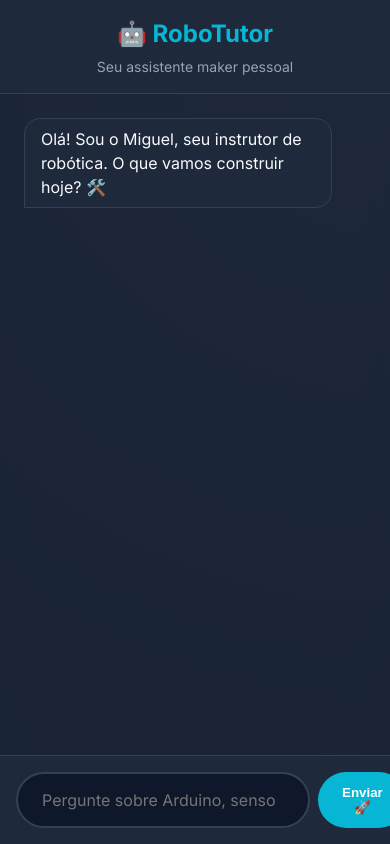
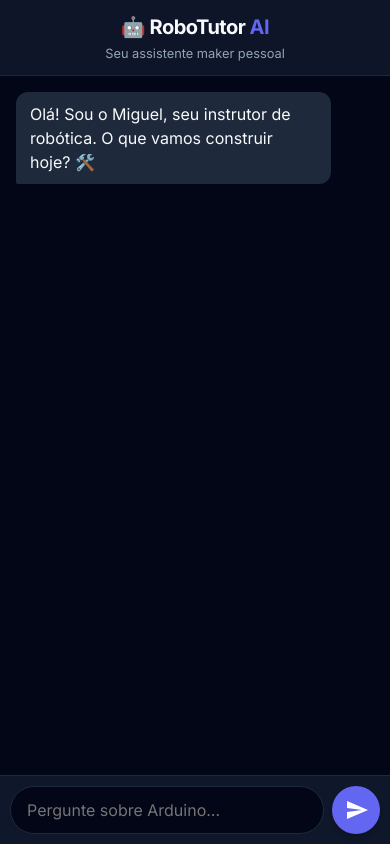
Before and after one commit to MiguelFAraujo/RoboTutor, a Flask app: page / in a window 390 px wide. Run offline with Flask 3, Linux system fonts and the light colour scheme.

Commit message:
UI Redesign: Mobile First & Deep Indigo Theme

```diff
--- a/static/style.css
+++ b/static/style.css
@@ -2,38 +2,37 @@
 /*                                 1. Variables                               */
 /* -------------------------------------------------------------------------- */
 :root {
-    /* Colors */
-    --color-bg-primary: #0f172a;
-    /* Deep dark blue (Slate 900) */
-    --color-bg-secondary: #1e293b;
-    /* Lighter dark blue (Slate 800) */
-    --color-bg-tertiary: #334155;
-    /* Interactive elements (Slate 700) */
+    /* Colors - Deep Indigo Theme */
+    --color-bg-primary: #020617;
+    /* Slate 950 */
+    --color-bg-secondary: #0f172a;
+    /* Slate 900 */
+    --color-bg-tertiary: #1e293b;
+    /* Slate 800 */
 
-    --color-primary: #06b6d4;
-    /* Cyan 500 (Arduino-like) */
-    --color-primary-hover: #0891b2;
-    /* Cyan 600 */
+    --color-primary: #6366f1;
+    /* Indigo 500 */
+    --color-primary-hover: #4f46e5;
+    /* Indigo 600 */
 
     --color-text-main: #f8fafc;
     /* Slate 50 */
     --color-text-muted: #94a3b8;
     /* Slate 400 */
 
-    --color-user-msg-bg: #0e7490;
-    /* Cyan 700 */
+    --color-user-msg-bg: #4f46e5;
+    /* Indigo 600 */
     --color-bot-msg-bg: #1e293b;
     /* Slate 800 */
 
-    --color-border: #334155;
-    /* Slate 700 */
+    --color-border: #1e293b;
+    /* Slate 800 */
 
     /* Spacing */
     --space-xs: 0.25rem;
     --space-sm: 0.5rem;
     --space-md: 1rem;
     --space-lg: 1.5rem;
-    --space-xl: 2rem;
 
     /* Shadows */
     --shadow-sm: 0 1px 2px 0 rgb(0 0 0 / 0.05);
@@ -57,6 +56,8 @@
 *::before,
 *::after {
     box-sizing: border-box;
+    -webkit-tap-highlight-color: transparent;
+    /* Remove blue tap highlight on mobile */
 }
 
 body {
@@ -66,6 +67,12 @@ body {
     color: var(--color-text-main);
     line-height: 1.5;
     -webkit-font-smoothing: antialiased;
+    height: 100vh;
+    /* Fallback */
+    height: 100dvh;
+    /* Dynamic viewport height for mobile */
+    overflow: hidden;
+    /* Prevent body scroll */
 }
 
 /* -------------------------------------------------------------------------- */
@@ -75,52 +82,68 @@ body {
     display: flex;
     justify-content: center;
     align-items: center;
-    /* Center vertically on large screens */
-    min-height: 100vh;
-    padding: var(--space-md);
-    background: radial-gradient(circle at top right, #1e293b 0%, #0f172a 100%);
+    height: 100%;
+    width: 100%;
+    background: radial-gradient(circle at top center, #1e1b4b 0%, #020617 100%);
 }
 
 .chat-interface {
     width: 100%;
-    max-width: 900px;
-    height: 90vh;
-    /* Fixed height relative to viewport */
-    background-color: rgba(30, 41, 59, 0.7);
-    /* Translucent */
-    backdrop-filter: blur(10px);
-    border: 1px solid var(--color-border);
-    border-radius: var(--radius-lg);
-    box-shadow: var(--shadow-lg);
+    height: 100%;
+    background-color: var(--color-bg-primary);
     display: flex;
     flex-direction: column;
     overflow: hidden;
+    position: relative;
 }
 
-/* Mobile adjustments handled in media queries */
+/* Desktop Styles */
+@media (min-width: 768px) {
+    .app-container {
+        padding: var(--space-md);
+    }
+
+    .chat-interface {
+        max-width: 900px;
+        height: 90vh;
+        border-radius: var(--radius-lg);
+        border: 1px solid var(--color-border);
+        box-shadow: var(--shadow-lg);
+        background-color: rgba(15, 23, 42, 0.8);
+        /* Translucent on desktop */
+        backdrop-filter: blur(12px);
+    }
+}
 
 /* -------------------------------------------------------------------------- */
 /*                                4. Header                                   */
 /* -------------------------------------------------------------------------- */
 .chat-header {
-    padding: var(--space-lg);
-    background-color: var(--color-bg-secondary);
+    padding: var(--space-md);
+    background-color: rgba(15, 23, 42, 0.95);
     border-bottom: 1px solid var(--color-border);
     text-align: center;
     flex-shrink: 0;
+    backdrop-filter: blur(5px);
+    z-index: 10;
 }
 
 .chat-header h1 {
     margin: 0;
-    font-size: 1.5rem;
+    font-size: 1.25rem;
     font-weight: 700;
+    color: var(--color-text-main);
+    letter-spacing: -0.025em;
+}
+
+.chat-header h1 span {
     color: var(--color-primary);
 }
 
 .chat-header p {
-    margin: var(--space-xs) 0 0;
+    margin: 2px 0 0;
     color: var(--color-text-muted);
-    font-size: 0.875rem;
+    font-size: 0.8rem;
 }
 
 /* -------------------------------------------------------------------------- */
@@ -129,24 +152,41 @@ body {
 .chat-messages {
     flex: 1;
     overflow-y: auto;
-    padding: var(--space-lg);
+    padding: var(--space-md);
     display: flex;
     flex-direction: column;
     gap: var(--space-md);
     scroll-behavior: smooth;
+    -webkit-overflow-scrolling: touch;
+    /* Momentum scroll on iOS */
+}
+
+/* Scrollbar styling */
+.chat-messages::-webkit-scrollbar {
+    width: 6px;
+}
+
+.chat-messages::-webkit-scrollbar-track {
+    background: transparent;
+}
+
+.chat-messages::-webkit-scrollbar-thumb {
+    background-color: var(--color-bg-tertiary);
+    border-radius: var(--radius-full);
 }
 
 .message {
-    max-width: 85%;
-    padding: var(--space-md) var(--space-lg);
-    border-radius: var(--radius-lg);
-    font-size: 1rem;
-    animation: fadeIn 0.3s ease-out;
+    max-width: 88%;
+    padding: 12px 16px;
+    border-radius: 12px;
+    /* iOS-like bubble radius */
+    font-size: 0.95rem;
+    animation: slideIn 0.3s cubic-bezier(0.25, 1, 0.5, 1);
     position: relative;
     word-wrap: break-word;
 }
 
-@keyframes fadeIn {
+@keyframes slideIn {
     from {
         opacity: 0;
         transform: translateY(10px);
@@ -161,44 +201,39 @@ body {
 .message.bot {
     background-color: var(--color-bot-msg-bg);
     align-self: flex-start;
-    border-bottom-left-radius: 0;
-    border: 1px solid var(--color-border);
+    border-bottom-left-radius: 2px;
+    color: var(--color-text-main);
 }
 
 .message.user {
     background-color: var(--color-user-msg-bg);
     align-self: flex-end;
-    border-bottom-right-radius: 0;
+    border-bottom-right-radius: 2px;
     color: #ffffff;
     box-shadow: var(--shadow-sm);
 }
 
-/* Markdown Styles within Messages */
-.message code {
-    background-color: rgba(0, 0, 0, 0.3);
-    padding: 0.2em 0.4em;
-    border-radius: var(--radius-sm);
-    font-family: 'Fira Code', monospace;
-    font-size: 0.9em;
-}
-
+/* Code Blocks */
 .message pre {
-    background-color: #0f172a;
+    background-color: #000000;
     padding: var(--space-md);
     border-radius: var(--radius-md);
     overflow-x: auto;
     margin: var(--space-sm) 0;
     border: 1px solid var(--color-border);
+    font-size: 0.85rem;
 }
 
-.message pre code {
-    background: none;
-    padding: 0;
-    color: #e2e8f0;
+.message code {
+    background-color: rgba(0, 0, 0, 0.4);
+    padding: 0.1em 0.3em;
+    border-radius: 4px;
+    font-family: 'Fira Code', monospace;
+    font-size: 0.9em;
 }
 
 .message p {
-    margin: 0 0 var(--space-sm);
+    margin: 0 0 0.5rem;
 }
 
 .message p:last-child {
@@ -209,90 +244,93 @@ body {
 /*                               6. Input Area                                */
 /* -------------------------------------------------------------------------- */
 .chat-input-area {
-    padding: var(--space-lg);
+    padding: var(--space-md);
     background-color: var(--color-bg-secondary);
     border-top: 1px solid var(--color-border);
     flex-shrink: 0;
+    /* Ensure safe area for iPhone X+ */
+    padding-bottom: max(1rem, env(safe-area-inset-bottom));
 }
 
 .input-form {
     display: flex;
     gap: var(--space-sm);
     position: relative;
+    align-items: flex-end;
+    /* Align bottom if textarea grows */
 }
 
 .chat-input {
     flex: 1;
-    padding: 1rem var(--space-xl) 1rem 1.5rem;
-    border-radius: var(--radius-full);
-    border: 2px solid var(--color-bg-tertiary);
+    padding: 12px 16px;
+    border-radius: 24px;
+    border: 1px solid var(--color-bg-tertiary);
     background-color: var(--color-bg-primary);
     color: var(--color-text-main);
-    font-size: 1rem;
+    font-size: 16px;
+    /* Prevents zoom on iOS inputs */
+    line-height: 1.4;
     transition: var(--transition-base);
     font-family: inherit;
+    -webkit-appearance: none;
 }
 
 .chat-input:focus {
     outline: none;
     border-color: var(--color-primary);
-    box-shadow: 0 0 0 3px rgba(6, 182, 212, 0.2);
+    box-shadow: 0 0 0 2px rgba(99, 102, 241, 0.2);
 }
 
 .send-button {
     background-color: var(--color-primary);
     color: white;
     border: none;
-    padding: 0 var(--space-xl);
-    border-radius: var(--radius-full);
-    font-weight: 600;
+    width: 48px;
+    height: 48px;
+    border-radius: 50%;
+    /* Circle button on mobile */
+    display: flex;
+    align-items: center;
+    justify-content: center;
     cursor: pointer;
     transition: var(--transition-base);
-    display: flex;
-    align-items: center;
-    gap: var(--space-sm);
+    flex-shrink: 0;
+    box-shadow: var(--shadow-md);
 }
 
 .send-button:hover {
     background-color: var(--color-primary-hover);
-    transform: translateY(-1px);
+    transform: scale(1.05);
 }
 
 .send-button:active {
-    transform: translateY(0);
+    transform: scale(0.95);
+}
+
+.send-button svg {
+    width: 24px;
+    height: 24px;
+    fill: currentColor;
+    margin-left: 2px;
+    /* Visual correction */
 }
 
 /* -------------------------------------------------------------------------- */
-/*                               7. Responsiveness                            */
+/*                               7. Mobile Tweaks                             */
 /* -------------------------------------------------------------------------- */
-@media (max-width: 768px) {
-    .app-container {
-        padding: 0;
-        height: 100vh;
-        align-items: flex-start;
-    }
-
-    .chat-interface {
-        height: 100vh;
-        max-width: 100%;
-        border-radius: 0;
-        border: none;
-    }
-
+@media (max-width: 480px) {
     .message {
-        max-width: 90%;
-        padding: var(--space-sm) var(--space-md);
+        font-size: 1rem;
+        /* Larger text for readability */
+        padding: 10px 14px;
     }
 
     .chat-header {
-        padding: var(--space-md);
+        padding: 12px;
     }
 
     .chat-input-area {
-        padding: var(--space-md);
-    }
-
-    .send-button {
-        padding: 0 var(--space-lg);
+        padding: 10px;
+        padding-bottom: max(10px, env(safe-area-inset-bottom));
     }
 }
--- a/templates/index.html
+++ b/templates/index.html
@@ -3,7 +3,8 @@
 
 <head>
     <meta charset="UTF-8">
-    <meta name="viewport" content="width=device-width, initial-scale=1.0">
+    <meta name="viewport" content="width=device-width, initial-scale=1.0, maximum-scale=1.0, user-scalable=no">
+    <meta name="theme-color" content="#020617">
     <title>RoboTutor - Aprenda Arduino</title>
     <link rel="stylesheet" href="{{ url_for('static', filename='style.css') }}">
     <link href="https://fonts.googleapis.com/css2?family=Inter:wght@400;500;600;700&family=Fira+Code&display=swap"
@@ -15,7 +16,7 @@
     <div class="app-container">
         <main class="chat-interface">
             <header class="chat-header">
-                <h1>🤖 RoboTutor</h1>
+                <h1>🤖 RoboTutor <span>AI</span></h1>
                 <p>Seu assistente maker pessoal</p>
             </header>
 
@@ -27,10 +28,13 @@
 
             <div class="chat-input-area">
                 <form class="input-form" onsubmit="handleFormSubmit(event)">
-                    <input type="text" id="user-input" class="chat-input"
-                        placeholder="Pergunte sobre Arduino, sensores..." aria-label="Sua mensagem" autocomplete="off">
+                    <input type="text" id="user-input" class="chat-input" placeholder="Pergunte sobre Arduino..."
+                        aria-label="Sua mensagem" autocomplete="off">
                     <button type="submit" class="send-button" aria-label="Enviar mensagem">
-                        Enviar 🚀
+                        <!-- SVG Icon for Send -->
+                        <svg viewBox="0 0 24 24">
+                            <path d="M2.01 21L23 12 2.01 3 2 10l15 2-15 2z"></path>
+                        </svg>
                     </button>
                 </form>
             </div>
@@ -78,9 +82,7 @@
                     const chunk = decoder.decode(value, { stream: true });
                     accumulatedText += chunk;
 
-                    // Renderiza Markdown em tempo real
-                    // Nota: Isso pode fazer blocos de código "piscarem" enquanto digita,
-                    // mas é a forma mais simples de manter o MD ativo.
+                    // Renderiza Markdown
                     botMessageDiv.innerHTML = marked.parse(accumulatedText);
                     chatBox.scrollTop = chatBox.scrollHeight;
                 }
@@ -91,8 +93,11 @@
         }
 
         function handleFormSubmit(e) {
-            e.preventDefault(); // Impede o reload da página
+            e.preventDefault();
             sendMessage();
+            // Retira o foco do input em celulares para fechar teclado?
+            // document.getElementById('user-input').blur();
+            // Comentado para manter agilidade em desktop.
         }
     </script>
 </body>
```
